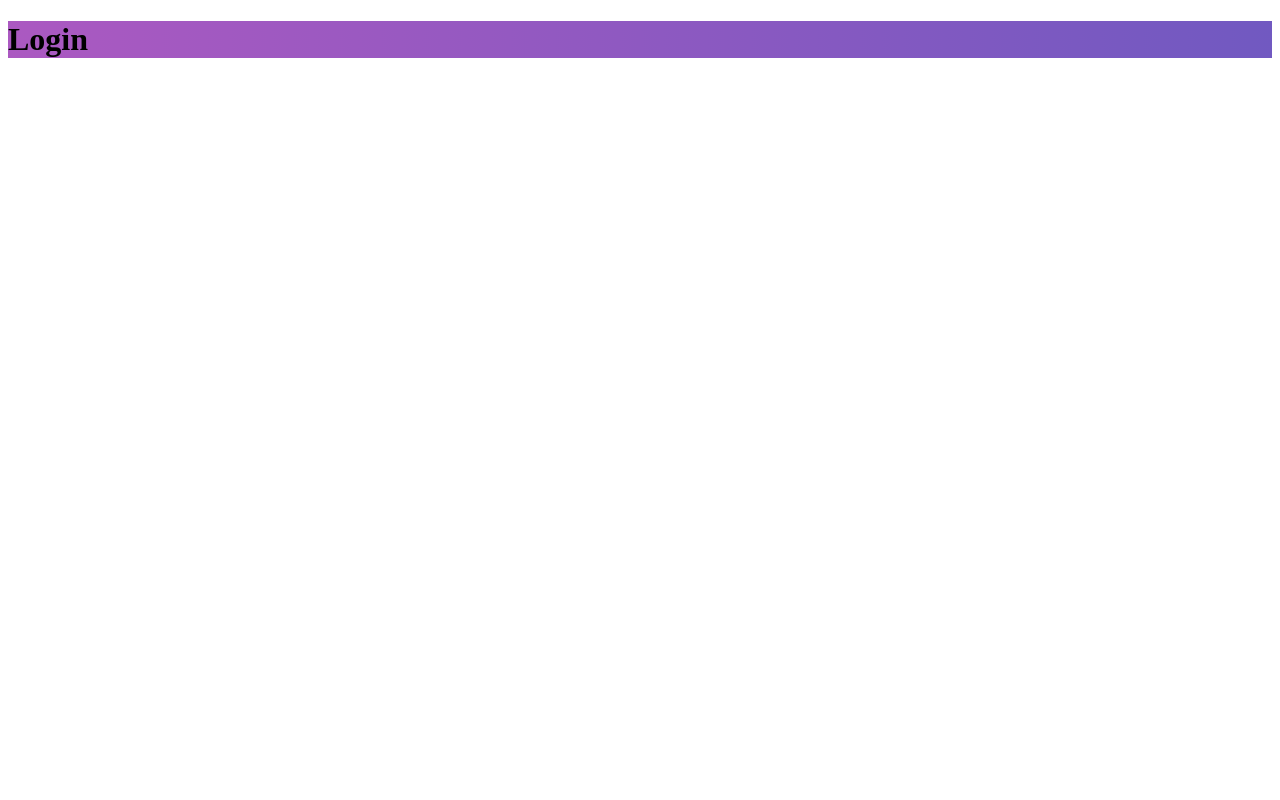
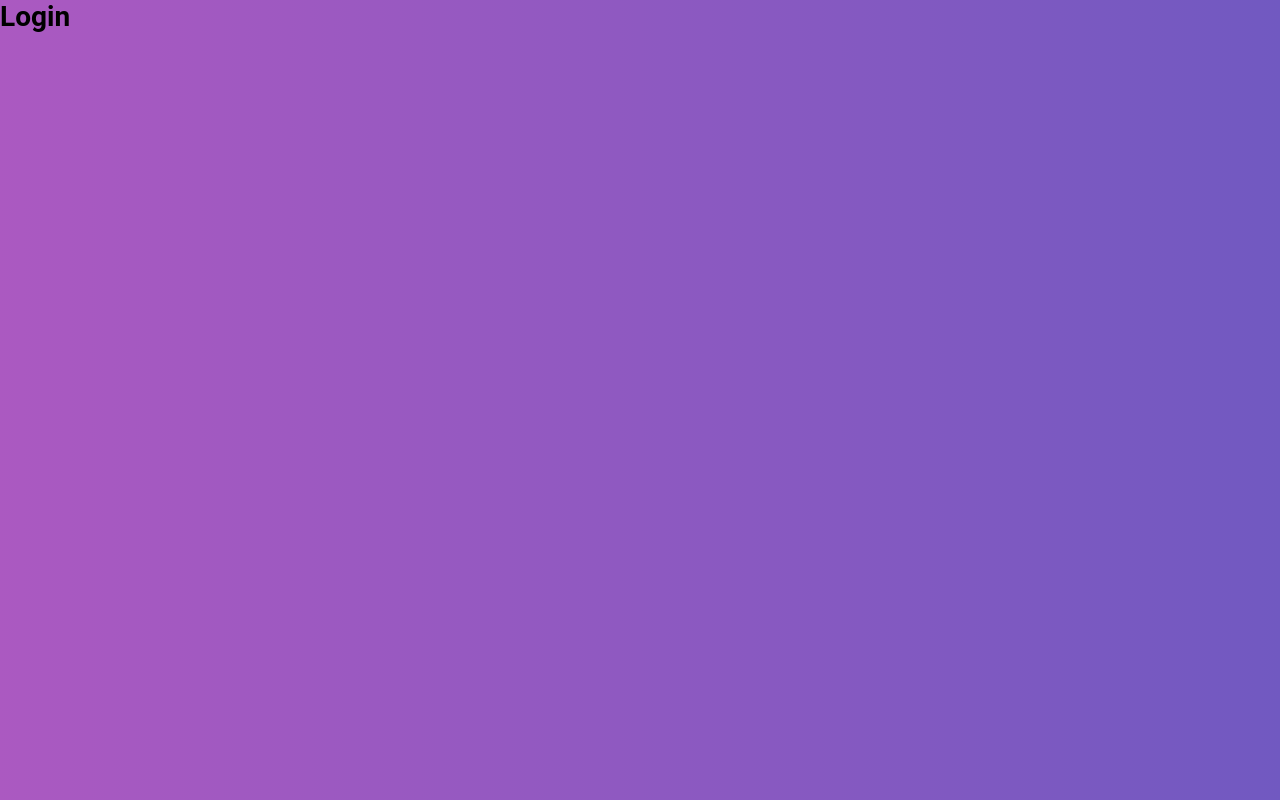
Before and after one commit to carlosmoraesbr/fastfeet, a React (Create React App) app in the folder web/: page / in a window 1280 px wide. Built offline with nearby package versions, Linux system fonts and the light colour scheme; the HTML template or start-up script is replaced by a standard one.

Commit message:
chore: Utilizando Root Import

```diff
--- /dev/null
+++ b/web/config-overrides.js
@@ -0,0 +1,10 @@
+const { addBabelPlugin, override } = require('customize-cra');
+
+module.exports = override(
+  addBabelPlugin([
+    'babel-plugin-root-import',
+    {
+      rootPathSuffix: 'src',
+    },
+  ])
+);
--- a/web/src/App.js
+++ b/web/src/App.js
@@ -6,10 +6,13 @@
 import Routes from './routes';
 import history from './services/history';
 
+import GlobalStyle from './styles/global';
+
 function App() {
   return (
     <Router history={history}>
       <Routes />
+      <GlobalStyle />
     </Router>
   );
 }
--- a/web/src/routes/Route.js
+++ b/web/src/routes/Route.js
@@ -3,8 +3,8 @@
 import PropTypes from 'prop-types';
 import { Route, Redirect } from 'react-router-dom';
 
-import AuthLayout from '../pages/_layouts/auth';
-import DefaultLayout from '../pages/_layouts/default';
+import AuthLayout from '~/pages/_layouts/auth';
+import DefaultLayout from '~/pages/_layouts/default';
 
 export default function RouteWrapper({
   component: Component,
--- /dev/null
+++ b/web/src/styles/global.js
@@ -0,0 +1,40 @@
+import { createGlobalStyle } from 'styled-components';
+
+export default createGlobalStyle`
+@import url('https://fonts.googleapis.com/css?family=Roboto:400,700&display=swap');
+
+*{
+  margin: 0;
+  padding: 0;
+  outline: 0;
+  box-sizing: border-box;
+}
+
+*:focus{
+  outline: 0;
+}
+
+html, body, #root {
+  height: 100%
+}
+
+body {
+  -webkit-font-smoothing: antialiased;
+}
+
+body, input, button {
+  font: 14px 'Roboto', sans-serif;
+}
+
+a{
+  text-decoration: none;
+}
+
+ul{
+  list-style:none;
+}
+
+button {
+  cursor: pointer;
+}
+`;
```
Also changed, not shown: web/jsconfig.json (added, +8 -0 lines), web/package.json (+6 -4 lines), 1 other file (tests, documents, lock files or other folders).
